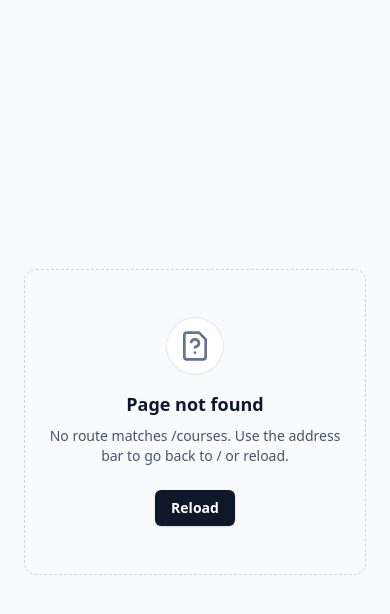
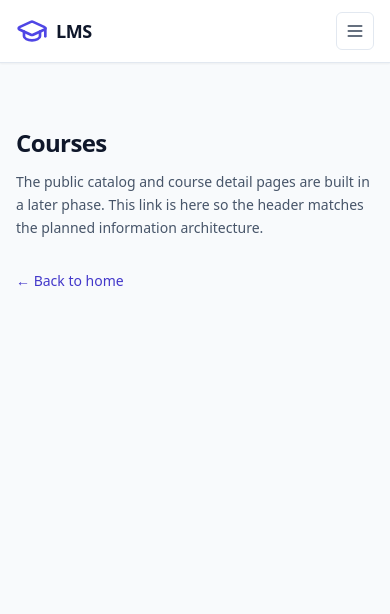
Before and after one commit to johnwdaniels/directus-use-case-lms, a React (Vite) app: page /courses in a window 390 px wide. Before the commit this address had no page. Shown: the top 614 px of the page. Built offline with nearby package versions, Linux system fonts and the light colour scheme.

Commit message:
feat(layout): add SiteHeader with nav, login/signup, and mobile menu
Made-with: Cursor

```diff
--- a/src/App.tsx
+++ b/src/App.tsx
@@ -1,11 +1,13 @@
 import { Routes, Route } from 'react-router-dom';
 import { FileQuestion } from 'lucide-react';
+import { MainLayout } from '@/components/layout/MainLayout';
 import { EmptyState } from '@/components/ui-custom/EmptyState';
+import { PlaceholderPage } from '@/pages/PlaceholderPage';
 import { ComponentShowcase } from '@/dev/ComponentShowcase';
 
 function Home() {
   return (
-    <div className="min-h-dvh bg-slate-50 px-4 py-8 text-slate-900 sm:px-8">
+    <div className="px-4 py-8 text-slate-900 sm:px-8">
       <ComponentShowcase />
     </div>
   );
@@ -14,7 +16,7 @@ function Home() {
 function NotFound() {
   const path = typeof window !== 'undefined' ? window.location.pathname : '';
   return (
-    <div className="flex min-h-dvh items-center justify-center bg-slate-50 p-6">
+    <div className="flex flex-1 items-center justify-center p-6">
       <div className="w-full max-w-md">
         <EmptyState
           icon={FileQuestion}
@@ -31,8 +33,55 @@ function NotFound() {
 export default function App() {
   return (
     <Routes>
-      <Route path="/" element={<Home />} />
-      <Route path="*" element={<NotFound />} />
+      <Route element={<MainLayout />}>
+        <Route path="/" element={<Home />} />
+        <Route
+          path="/courses"
+          element={
+            <PlaceholderPage
+              title="Courses"
+              description="The public catalog and course detail pages are built in a later phase. This link is here so the header matches the planned information architecture."
+            />
+          }
+        />
+        <Route
+          path="/categories"
+          element={
+            <PlaceholderPage
+              title="Categories"
+              description="Category landing pages will list courses by taxonomy. Not implemented in the component-only phase."
+            />
+          }
+        />
+        <Route
+          path="/my/learning"
+          element={
+            <PlaceholderPage
+              title="My learning"
+              description="The authenticated learner dashboard (in progress, resume, certificates) ships with the learner routes phase."
+            />
+          }
+        />
+        <Route
+          path="/login"
+          element={
+            <PlaceholderPage
+              title="Log in"
+              description="Authentication (Directus cookie session, Zustand shell, forms) is wired in the auth phase. Use this header link as the future entry point."
+            />
+          }
+        />
+        <Route
+          path="/signup"
+          element={
+            <PlaceholderPage
+              title="Sign up"
+              description="Registration will create or link a Directus user for the Learner role. Placeholder until the auth flow is implemented."
+            />
+          }
+        />
+        <Route path="*" element={<NotFound />} />
+      </Route>
     </Routes>
   );
 }
--- /dev/null
+++ b/src/components/layout/MainLayout.tsx
@@ -0,0 +1,13 @@
+import { Outlet } from 'react-router-dom';
+import { SiteHeader } from '@/components/layout/SiteHeader';
+
+export function MainLayout() {
+  return (
+    <div className="flex min-h-dvh flex-col bg-slate-50">
+      <SiteHeader />
+      <main className="flex-1">
+        <Outlet />
+      </main>
+    </div>
+  );
+}
--- /dev/null
+++ b/src/components/layout/SiteHeader.tsx
@@ -0,0 +1,93 @@
+import { useState } from 'react';
+import { Link, NavLink } from 'react-router-dom';
+import { GraduationCap, Menu, X } from 'lucide-react';
+import { cn } from '@/lib/cn';
+
+const navClass = ({ isActive }: { isActive: boolean }) =>
+  cn(
+    'rounded-md px-2 py-1.5 text-sm font-medium transition-colors',
+    isActive ? 'bg-slate-100 text-slate-900' : 'text-slate-600 hover:bg-slate-50 hover:text-slate-900',
+  );
+
+const navItems = [
+  { to: '/courses', label: 'Courses' },
+  { to: '/categories', label: 'Categories' },
+  { to: '/my/learning', label: 'My learning' },
+] as const;
+
+export function SiteHeader() {
+  const [menuOpen, setMenuOpen] = useState(false);
+
+  return (
+    <header className="sticky top-0 z-50 border-b border-slate-200 bg-white/95 shadow-sm backdrop-blur">
+      <div className="mx-auto flex max-w-6xl items-center justify-between gap-3 px-4 py-3 sm:px-6">
+        <Link to="/" className="flex shrink-0 items-center gap-2 text-slate-900" onClick={() => setMenuOpen(false)}>
+          <GraduationCap className="h-8 w-8 text-indigo-600" aria-hidden />
+          <span className="text-lg font-semibold tracking-tight">LMS</span>
+        </Link>
+
+        <nav className="hidden items-center gap-1 md:flex" aria-label="Primary">
+          {navItems.map(({ to, label }) => (
+            <NavLink key={to} to={to} className={navClass}>
+              {label}
+            </NavLink>
+          ))}
+        </nav>
+
+        <div className="flex items-center gap-2">
+          <Link
+            to="/login"
+            className="hidden rounded-md px-3 py-2 text-sm font-medium text-slate-700 hover:bg-slate-100 sm:inline-block"
+            onClick={() => setMenuOpen(false)}
+          >
+            Log in
+          </Link>
+          <Link
+            to="/signup"
+            className="hidden rounded-md bg-slate-900 px-3 py-2 text-sm font-semibold text-white shadow-sm hover:bg-slate-800 sm:inline-block"
+            onClick={() => setMenuOpen(false)}
+          >
+            Sign up
+          </Link>
+          <button
+            type="button"
+            className="inline-flex rounded-md border border-slate-200 p-2 text-slate-700 hover:bg-slate-50 md:hidden"
+            aria-expanded={menuOpen}
+            aria-controls="mobile-nav"
+            aria-label={menuOpen ? 'Close menu' : 'Open menu'}
+            onClick={() => setMenuOpen((o) => !o)}
+          >
+            {menuOpen ? <X className="h-5 w-5" /> : <Menu className="h-5 w-5" />}
+          </button>
+        </div>
+      </div>
+
+      {menuOpen ? (
+        <div id="mobile-nav" className="border-t border-slate-100 bg-white px-4 py-3 md:hidden">
+          <div className="mx-auto flex max-w-6xl flex-col gap-1">
+            {navItems.map(({ to, label }) => (
+              <NavLink key={to} to={to} className={navClass} onClick={() => setMenuOpen(false)}>
+                {label}
+              </NavLink>
+            ))}
+            <hr className="my-2 border-slate-200" />
+            <Link
+              to="/login"
+              className="rounded-md px-2 py-2 text-sm font-medium text-slate-700 hover:bg-slate-50"
+              onClick={() => setMenuOpen(false)}
+            >
+              Log in
+            </Link>
+            <Link
+              to="/signup"
+              className="rounded-md bg-slate-900 px-3 py-2 text-center text-sm font-semibold text-white"
+              onClick={() => setMenuOpen(false)}
+            >
+              Sign up
+            </Link>
+          </div>
+        </div>
+      ) : null}
+    </header>
+  );
+}
--- /dev/null
+++ b/src/pages/PlaceholderPage.tsx
@@ -0,0 +1,18 @@
+import { Link } from 'react-router-dom';
+
+export type PlaceholderPageProps = {
+  title: string;
+  description: string;
+};
+
+export function PlaceholderPage({ title, description }: PlaceholderPageProps) {
+  return (
+    <div className="mx-auto max-w-2xl px-4 py-16 sm:px-6">
+      <h1 className="text-2xl font-semibold tracking-tight text-slate-900">{title}</h1>
+      <p className="mt-3 text-sm leading-relaxed text-slate-600">{description}</p>
+      <Link to="/" className="mt-8 inline-block text-sm font-medium text-indigo-700 hover:text-indigo-900">
+        ← Back to home
+      </Link>
+    </div>
+  );
+}
```
